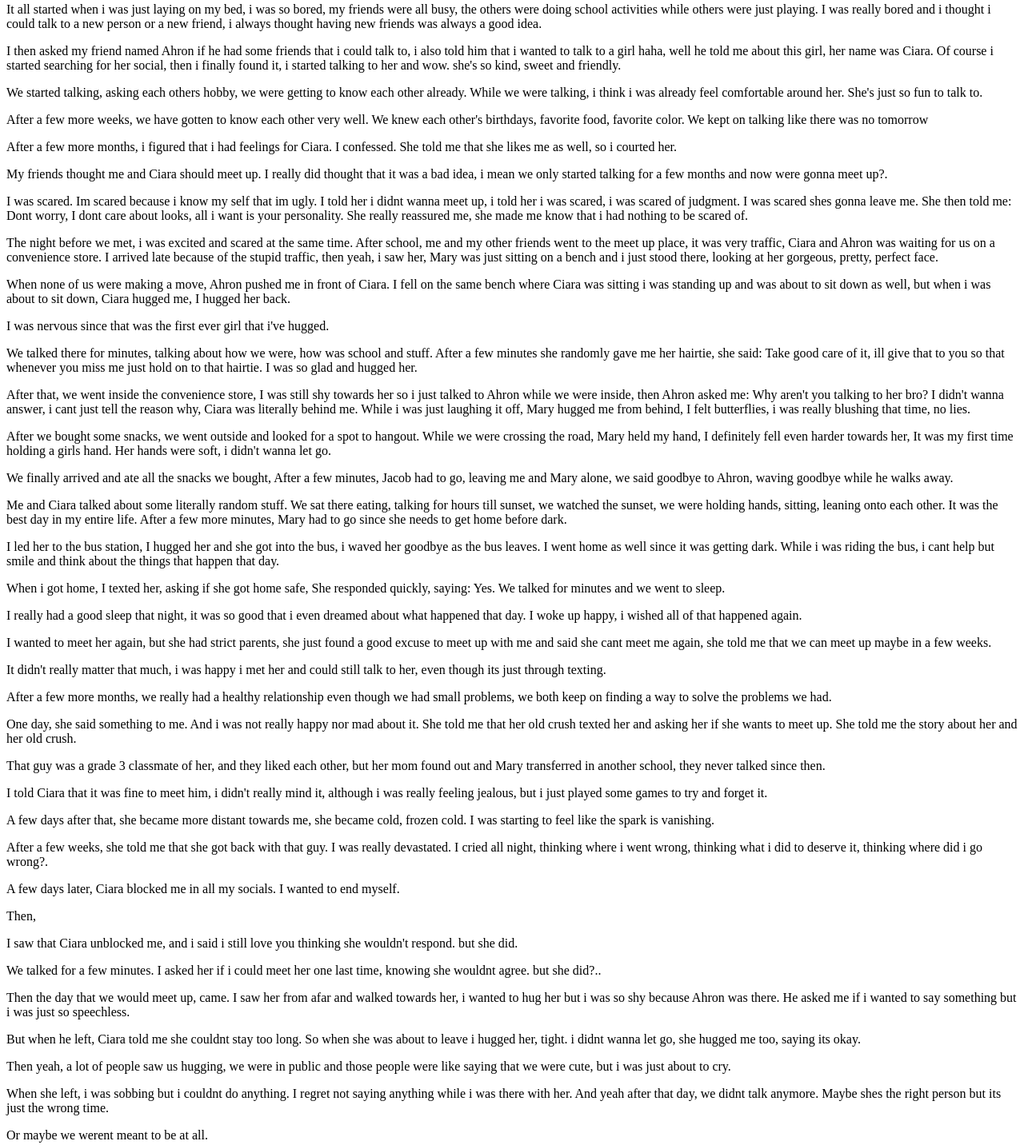
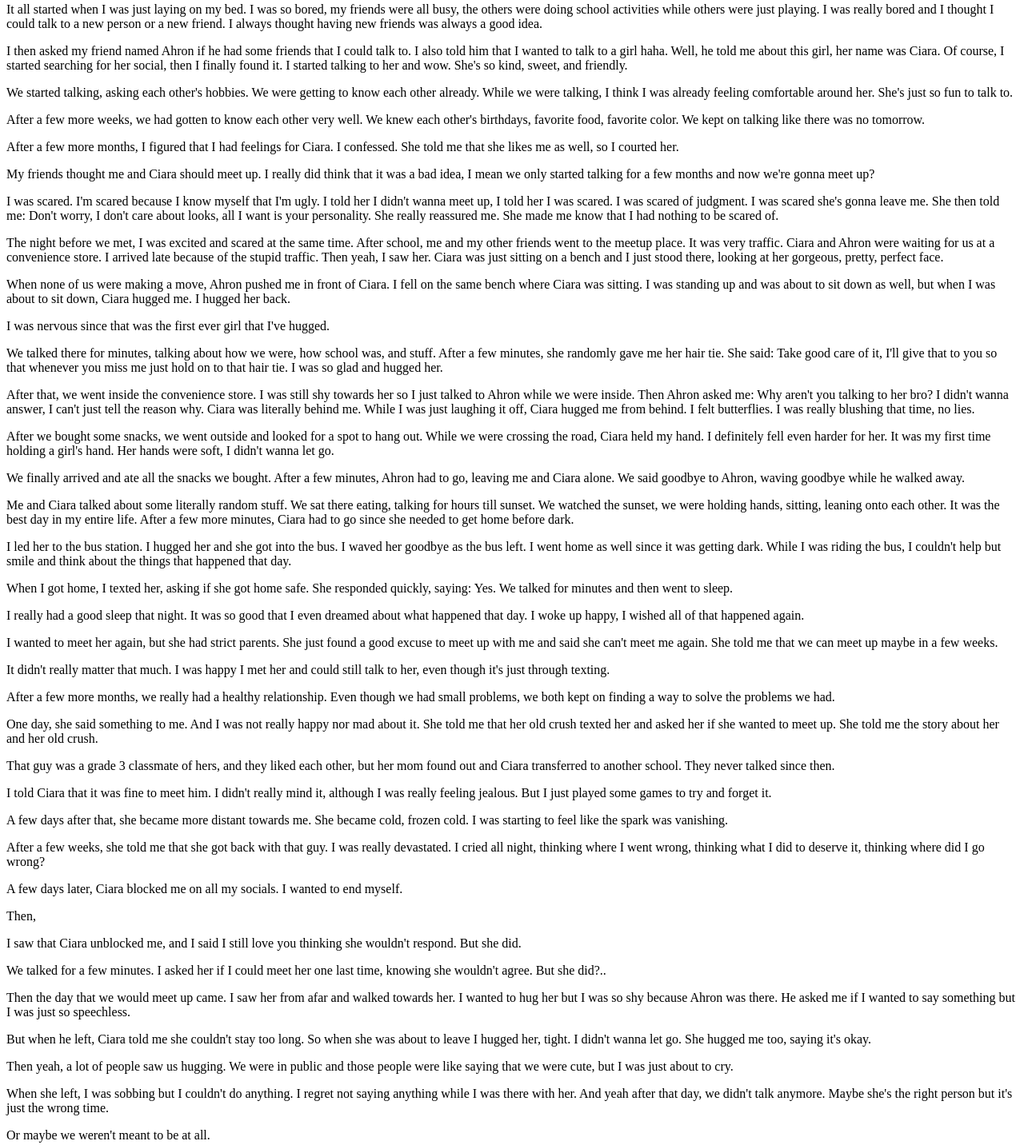
Before and after one commit to riez1623/First-Love-, a plain HTML site: page index.html in a window 1280 px wide. Shown: the part 77-1509 px from the top of the page at 80% size. Drawn offline with Linux system fonts and the light colour scheme.

Commit message:
Update index.html

```diff
--- a/index.html
+++ b/index.html
@@ -1,109 +1,82 @@
 <!DOCTYPE html>
-<html>
+<html lang="en">
+<head>
+    <meta charset="UTF-8">
     <title>First Love</title>
+</head>
 <body style="background-color:white;">
-<h1 style= "color: black; text-align:center">First Love</h1>
-<p style= "color: black">It all started when i was just laying on my bed, i was so bored, my friends were all busy, the others were doing school activities while others were just playing.  I was really bored and i thought i could talk to a new person or a new friend, i always thought having new friends was always a good idea.</p>
+    <h1 style="color: black; text-align:center">First Love</h1>
 
-<p style="color:black">I then asked my friend named Ahron if he had some friends that i could talk to, i also told him that i wanted to talk to a girl haha, well he told me about this girl, her name was Ciara. Of course i started searching for her social, then i finally found it,  i started talking to her and wow. she's so kind, sweet and friendly.</p>
+    <p style="color:black">It all started when I was just laying on my bed. I was so bored, my friends were all busy, the others were doing school activities while others were just playing. I was really bored and I thought I could talk to a new person or a new friend. I always thought having new friends was always a good idea.</p>
 
-<p style="color:black">We started talking, asking each others hobby, we were getting to know each other already. While we were talking, i think i was already feel comfortable around her. She's just so fun to talk to. </p>
+    <p style="color:black">I then asked my friend named Ahron if he had some friends that I could talk to. I also told him that I wanted to talk to a girl haha. Well, he told me about this girl, her name was Ciara. Of course, I started searching for her social, then I finally found it. I started talking to her and wow. She's so kind, sweet, and friendly.</p>
 
-<p style="color:black">After a few more weeks, we have gotten to know each other very well.  We knew each other's birthdays, favorite food, favorite color. We kept on talking like there was no tomorrow</p>
+    <p style="color:black">We started talking, asking each other's hobbies. We were getting to know each other already. While we were talking, I think I was already feeling comfortable around her. She's just so fun to talk to.</p>
 
-<p style="color:black">After a few more months, i figured that i had feelings for Ciara. I confessed. She told me that she likes me as well, so i courted her.</p>
+    <p style="color:black">After a few more weeks, we had gotten to know each other very well. We knew each other's birthdays, favorite food, favorite color. We kept on talking like there was no tomorrow.</p>
 
-<p style="color:black">My friends thought me and Ciara should meet up. I really did thought that it was a bad idea, i mean we only started talking for a few months and now were gonna meet up?. </p>
+    <p style="color:black">After a few more months, I figured that I had feelings for Ciara. I confessed. She told me that she likes me as well, so I courted her.</p>
 
-<p style="color:black">I was scared. Im scared because i know my self that im ugly. I told her i didnt wanna meet up, i told her i was scared, i was scared of judgment. I was scared shes gonna leave me. She then told me: Dont worry, I dont care about looks, all i want is your personality.  She really reassured me,  she made me know that i had nothing to be scared of.</p>
+    <p style="color:black">My friends thought me and Ciara should meet up. I really did think that it was a bad idea, I mean we only started talking for a few months and now we're gonna meet up?</p>
 
-<p style="color:black">The night before we met, i was excited and scared at the same time.  After school, me and my other friends went to the meet up place, it was very traffic, Ciara and Ahron was waiting for us on a convenience store. I arrived late because of the stupid traffic, then yeah, i saw her, Mary was just sitting on a bench and i just stood there, looking at her gorgeous, pretty, perfect face. </p>
+    <p style="color:black">I was scared. I'm scared because I know myself that I'm ugly. I told her I didn't wanna meet up, I told her I was scared. I was scared of judgment. I was scared she's gonna leave me. She then told me: Don't worry, I don't care about looks, all I want is your personality. She really reassured me. She made me know that I had nothing to be scared of.</p>
 
+    <p style="color:black">The night before we met, I was excited and scared at the same time. After school, me and my other friends went to the meetup place. It was very traffic. Ciara and Ahron were waiting for us at a convenience store. I arrived late because of the stupid traffic. Then yeah, I saw her. Ciara was just sitting on a bench and I just stood there, looking at her gorgeous, pretty, perfect face.</p>
 
-<p style="color:black"> When none of us were making a move, Ahron pushed me in front of Ciara. I fell on the same bench where Ciara was sitting
-i was standing up and was about to sit down as well, but when i was about to sit down, Ciara hugged me, I hugged her back. </p>
+    <p style="color:black">When none of us were making a move, Ahron pushed me in front of Ciara. I fell on the same bench where Ciara was sitting. I was standing up and was about to sit down as well, but when I was about to sit down, Ciara hugged me. I hugged her back.</p>
 
-<p style="color:black"> I was nervous since that was the first ever girl that i've hugged. </p>
+    <p style="color:black">I was nervous since that was the first ever girl that I've hugged.</p>
 
-<p style="color:black">We talked there for minutes, talking about how we were, how was school and stuff. After a few minutes she randomly gave me her hairtie, she said: Take good care of it, ill give that to you so that whenever you miss me just hold on to that hairtie.
-I was so glad and hugged her. </p>
+    <p style="color:black">We talked there for minutes, talking about how we were, how school was, and stuff. After a few minutes, she randomly gave me her hair tie. She said: Take good care of it, I'll give that to you so that whenever you miss me just hold on to that hair tie. I was so glad and hugged her.</p>
 
+    <p style="color:black">After that, we went inside the convenience store. I was still shy towards her so I just talked to Ahron while we were inside. Then Ahron asked me: Why aren't you talking to her bro? I didn't wanna answer, I can't just tell the reason why. Ciara was literally behind me. While I was just laughing it off, Ciara hugged me from behind. I felt butterflies. I was really blushing that time, no lies.</p>
 
-<p style="color:black"> After that, we went inside the convenience store, I was still shy towards her so i just talked to Ahron while we were inside, then Ahron asked me: Why aren't you talking to her bro?
-I didn't wanna answer, i cant just tell the reason why, Ciara was literally behind me. While i was just laughing it off, Mary hugged me from behind, I felt butterflies, i was really blushing that time, no lies.  </p>
+    <p style="color:black">After we bought some snacks, we went outside and looked for a spot to hang out. While we were crossing the road, Ciara held my hand. I definitely fell even harder for her. It was my first time holding a girl's hand. Her hands were soft, I didn't wanna let go.</p>
 
+    <p style="color:black">We finally arrived and ate all the snacks we bought. After a few minutes, Ahron had to go, leaving me and Ciara alone. We said goodbye to Ahron, waving goodbye while he walked away.</p>
 
-<p style="color:black">After we bought some snacks, we went outside and looked for a spot to hangout. While we were crossing the road, Mary held my hand, I definitely fell even harder towards her, It was my first time holding a girls hand. Her hands were soft, i didn't wanna let go.  </p>
+    <p style="color:black">Me and Ciara talked about some literally random stuff. We sat there eating, talking for hours till sunset. We watched the sunset, we were holding hands, sitting, leaning onto each other. It was the best day in my entire life. After a few more minutes, Ciara had to go since she needed to get home before dark.</p>
 
+    <p style="color:black">I led her to the bus station. I hugged her and she got into the bus. I waved her goodbye as the bus left. I went home as well since it was getting dark. While I was riding the bus, I couldn't help but smile and think about the things that happened that day.</p>
 
-<p style="color:black">  We finally arrived and ate all the snacks we bought,  After a few minutes, Jacob had to go, leaving me and Mary alone, we said goodbye to Ahron,  waving goodbye while he walks away.</p>
+    <p style="color:black">When I got home, I texted her, asking if she got home safe. She responded quickly, saying: Yes. We talked for minutes and then went to sleep.</p>
 
+    <p style="color:black">I really had a good sleep that night. It was so good that I even dreamed about what happened that day. I woke up happy, I wished all of that happened again.</p>
 
-<p style="color:black">Me and Ciara talked about some literally random stuff. We sat there eating, talking for hours till sunset, we watched the sunset, we were holding hands, sitting, leaning onto each other. It was the best day in my entire life.  After a few more minutes, Mary had to go since she needs to get home before dark.</p>
+    <p style="color:black">I wanted to meet her again, but she had strict parents. She just found a good excuse to meet up with me and said she can't meet me again. She told me that we can meet up maybe in a few weeks.</p>
 
+    <p style="color:black">It didn't really matter that much. I was happy I met her and could still talk to her, even though it's just through texting.</p>
 
-<p style="color:black">I led her to the bus station, I hugged her and she got into the bus, i waved her goodbye as the bus leaves. I went home as well since it was getting dark. While i was riding the bus, i cant help but smile and think about the things that happen that day. </p>
+    <p style="color:black">After a few more months, we really had a healthy relationship. Even though we had small problems, we both kept on finding a way to solve the problems we had.</p>
 
+    <p style="color:black">One day, she said something to me. And I was not really happy nor mad about it. She told me that her old crush texted her and asked her if she wanted to meet up. She told me the story about her and her old crush.</p>
 
-<p style="color:black">When i got home, I texted her, asking if she got home safe, She responded quickly, saying: Yes. We talked for minutes and we went to sleep. </p>
+    <p style="color:black">That guy was a grade 3 classmate of hers, and they liked each other, but her mom found out and Ciara transferred to another school. They never talked since then.</p>
 
+    <p style="color:black">I told Ciara that it was fine to meet him. I didn't really mind it, although I was really feeling jealous. But I just played some games to try and forget it.</p>
 
-<p style="color:black">I really had a good sleep that night, it was so good that i even dreamed about what happened that day. I woke up happy, i wished all of that happened again.</p>
+    <p style="color:black">A few days after that, she became more distant towards me. She became cold, frozen cold. I was starting to feel like the spark was vanishing.</p>
 
+    <p style="color:black">After a few weeks, she told me that she got back with that guy. I was really devastated. I cried all night, thinking where I went wrong, thinking what I did to deserve it, thinking where did I go wrong?</p>
 
-<p style="color:black">I wanted to meet her again, but she had strict parents, she just found a good excuse to meet up with me and said she cant meet me again, she told me that we can meet up maybe in a few weeks.</p>
+    <p style="color:black">A few days later, Ciara blocked me on all my socials. I wanted to end myself.</p>
 
+    <p style="color:black">Then,</p>
 
-<p style="color:black">It didn't really matter that much, i was happy i met her and could still talk to her, even though its just through texting.</p>
+    <p style="color:black">I saw that Ciara unblocked me, and I said I still love you thinking she wouldn't respond. But she did.</p>
 
+    <p style="color:black">We talked for a few minutes. I asked her if I could meet her one last time, knowing she wouldn't agree. But she did?..</p>
 
-<p style="color:black">After a few more months, we really had a healthy relationship
-even though we had small problems, we both keep on finding a way to solve the problems we had.</p>
+    <p style="color:black">Then the day that we would meet up came. I saw her from afar and walked towards her. I wanted to hug her but I was so shy because Ahron was there. He asked me if I wanted to say something but I was just so speechless.</p>
 
+    <p style="color:black">But when he left, Ciara told me she couldn't stay too long. So when she was about to leave I hugged her, tight. I didn't wanna let go. She hugged me too, saying it's okay.</p>
 
-<p style="color:black">One day, she said something to me. And i was not really happy nor mad about it. She told me that her old crush texted her and asking her if she wants to meet up. She told me the story about her and her old crush. </p>
+    <p style="color:black">Then yeah, a lot of people saw us hugging. We were in public and those people were like saying that we were cute, but I was just about to cry.</p>
 
+    <p style="color:black">When she left, I was sobbing but I couldn't do anything. I regret not saying anything while I was there with her. And yeah after that day, we didn't talk anymore. Maybe she's the right person but it's just the wrong time.</p>
 
-<p style="color:black">That guy was a grade 3 classmate of her, and they liked each other, but her mom found out and Mary transferred in another school, they never talked since then.</p>
+    <p style="color:black">Or maybe we weren't meant to be at all.</p>
 
-
-<p style="color:black">I told Ciara that it was fine to meet him, i didn't really mind it, although i was really feeling jealous, but i just played some games to try and forget it.
-</p>
-
-
-<p style="color:black">A few days after that, she became more distant towards me, she became cold, frozen cold. I was starting to feel like the spark is vanishing. </p>
-
-
-<p style="color:black">After a few weeks, she told me that she got back with that guy.
-I was really devastated. I cried all night, thinking where i went wrong, thinking what i did to deserve it, thinking where did i go wrong?.</p>
-
-
-<p style="color:black">A few days later, Ciara blocked me in all my socials.
-I wanted to end myself.</p>
-
-
-<p style="color:black">Then,</p>
-
-
-<p style="color:black">I saw that Ciara unblocked me, and i said i still love you thinking she wouldn't respond. but she did. </p>
-
-
-<p style="color:black">We talked for a few minutes. I asked her if i could meet her one last time, knowing she wouldnt agree. but she did?.. </p>
-
-
-<p style="color:black">Then the day that we would meet up, came. I saw her from afar and walked towards her, i wanted to hug her but i was so shy because Ahron was there. He asked me if i wanted to say something but i was just so speechless.</p>
-
-
-<p style="color:black">But when he left, Ciara told me she couldnt stay too long. So when she was about to leave i hugged her, tight. i didnt wanna let go, she hugged me too, saying its okay.</p>
-
-
-<p style="color:black">Then yeah, a lot of people saw us hugging, we were in public and those people were like saying that we were cute, but i was just about to cry. </p>
-
-
-<p style="color:black">When she left, i was sobbing but i couldnt do anything. I regret not saying anything while i was there with her. And yeah after that day, we didnt talk anymore. Maybe shes the right person but its just the wrong time. </p>
-
-
-<p style="color:black">Or maybe we werent meant to be at all.</p>
-
-
-<p style="color:black">First love has to be the worst.</p>
+    <p style="color:black">First love has to be the worst.</p>
+</body>
+</html>
```
